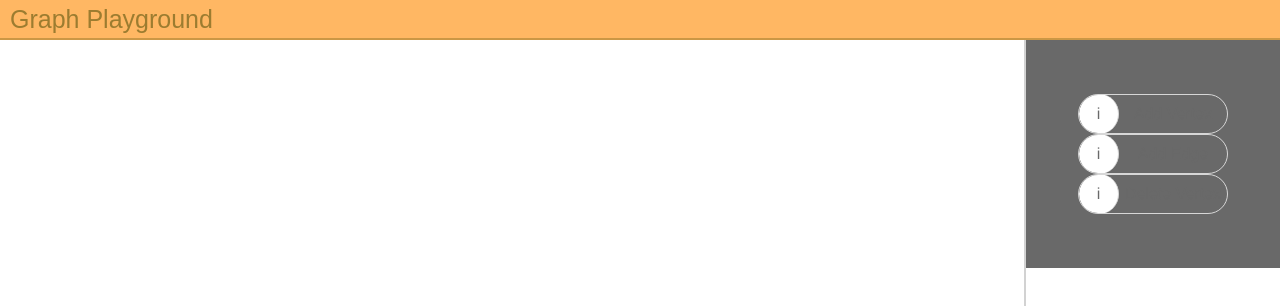
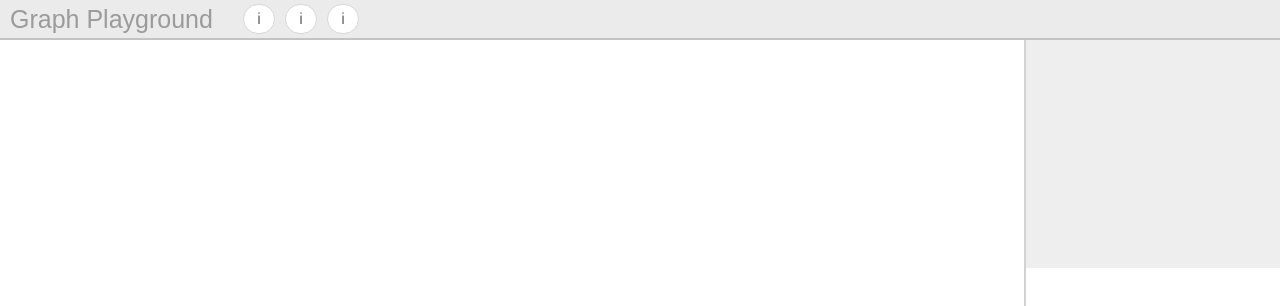
Before and after one commit to borisovdenis-kb/graph-playground, a Vue app: page / in a window 1280 px wide. Shown: the top 306 px of the page. Built offline with nearby package versions, Linux system fonts and the light colour scheme.

Commit message:
Refactor: Fixed styles, added logic for is-selected buttons attr

```diff
--- a/src/components/AppButton/AppButton.vue
+++ b/src/components/AppButton/AppButton.vue
@@ -1,10 +1,16 @@
 <template>
   <div class="app-button"
-       v-bind:class="{'app-button--clicked': isClicked,
+       v-bind:class="{'app-button--selected': isSelected,
                       'app-button--disabled': isDisabled}"
        v-on:click="onBtnClick()">
-    <div class="app-button__icon">i</div>
-    <div class="app-button__text">{{text}}</div>
+
+    <div class="app-button--long" v-if="text">
+      <div class="app-button__text" v-if="text">{{text}}</div>
+    </div>
+
+    <div class="app-button--circle" v-if="!text">
+      <div class="app-button__icon">i</div>
+    </div>
   </div>
 </template>
 
@@ -13,16 +19,13 @@
 
   export default {
     name: "AppButton",
-    props: ['text', 'isDisabled', 'onClick'],
+    props: ['text', 'isDisabled', 'isSelected', 'onClick'],
     data() {
-      return {
-        isClicked: false
-      }
+      return {}
     },
     methods: {
       onBtnClick () {
         this.$emit('click');
-        this.isClicked = !this.isClicked;
       }
     }
   }
--- a/src/components/AppButton/app-button.css
+++ b/src/components/AppButton/app-button.css
@@ -1,21 +1,20 @@
 .app-button {
   display: flex;
   align-items: center;
-  width: 150px;
-  height: 40px;
+  height: 30px;
   border: 1px solid #d7d7d7;
-  border-radius: 40px;
+  border-radius: 30px;
+  background-color: #ffffff;
   color: #696969;
   font-family: Helvetica;
   cursor: pointer;
-  overflow: hidden;
 }
 
 .app-button:hover {
   background-color: rgba(152, 202, 255, 0.35);
 }
 
-.app-button--clicked {
+.app-button--selected {
   border: 1px solid rgb(110, 145, 255);
   background-color: rgba(152, 202, 255, 0.35);
 }
@@ -26,21 +25,23 @@
   background-color: #ffffff;
 }
 
-.app-button__icon {
+.app-button--long {
+  width: 150px;
+  border: 1px solid #d7d7d7;
+}
+
+.app-button--circle {
   display: flex;
   justify-content: center;
   align-items: center;
-  flex-grow: 0;
-  width: 40px;
-  height: 40px;
-  background-color: #ffffff;
-  border-radius: 50%;
-  border-right: 1px solid #d7d7d7;
+  width: 30px;
+}
+
+.app-button__icon {
 }
 
 .app-button__text {
   display: flex;
-  flex-grow: 1;
   justify-content: center;
   align-items: center;
   height: 100%;
--- a/src/components/AppHeader/AppHeader.vue
+++ b/src/components/AppHeader/AppHeader.vue
@@ -1,14 +1,19 @@
 <template>
   <div class="app-header">
     <div class="app-header__logo">Graph Playground</div>
+    <div class="app-header__toolbar">
+      <app-header-toolbar></app-header-toolbar>
+    </div>
   </div>
 </template>
 
 <script>
   import './app-header.css';
+  import AppHeaderToolbar from "../AppHeaderToolbar/AppHeaderToolbar";
 
   export default {
-    name: "appHeader"
+    name: "appHeader",
+    components: {AppHeaderToolbar}
   }
 </script>
 
--- a/src/components/AppHeader/app-header.css
+++ b/src/components/AppHeader/app-header.css
@@ -2,8 +2,8 @@
   display: flex;
   width: 100%;
   height: 40px;
-  background: #ffb763;
-  border-bottom: 2px solid #cb9745;
+  background: #ebebeb;
+  border-bottom: 2px solid #c3c3c3;
 }
 
 .app-header__logo {
@@ -15,5 +15,5 @@
   padding-right: 10px;
   font-family: Arial;
   font-size: 25px;
-  color: #9c7c30;
+  color: #9b9b9b;
 }
--- /dev/null
+++ b/src/components/AppHeaderToolbar/AppHeaderToolbar.vue
@@ -0,0 +1,53 @@
+<template>
+  <div class="app-header-toolbar">
+    <div class="app-header-toolbar__button">
+      <app-button v-on:click="setCurrentAction(actions.ADD_VERTEX)"
+                  v-bind:is-selected="chekAction(actions.ADD_VERTEX)">
+      </app-button>
+    </div>
+
+    <div class="app-header-toolbar__button">
+      <app-button v-on:click="setCurrentAction(actions.ADD_EDGE)"
+                  v-bind:is-selected="chekAction(actions.ADD_EDGE)">
+      </app-button>
+    </div>
+
+    <div class="app-header-toolbar__button">
+      <app-button v-on:click="setCurrentAction(actions.DELETE_VERTEX)"
+                  v-bind:is-selected="chekAction(actions.DELETE_VERTEX)">
+      </app-button>
+    </div>
+  </div>
+</template>
+
+<script>
+  import './app-header-toolbar.css';
+  import AppButton from '../AppButton/AppButton';
+  import $store from '../../store/store';
+  import {SET_CURRENT_ACTION} from '../../store/mutations';
+  import actions from "../../core/actions";
+
+  export default {
+    name: "AppHeaderToolbar",
+    components: {AppButton},
+    data() {
+      return {
+        actions
+      }
+    },
+    methods: {
+      chekAction(action) {
+        return $store.state.currentAction === action;
+      },
+      setCurrentAction(action) {
+        this.$store.commit(SET_CURRENT_ACTION, {
+          action: action
+        });
+      }
+    }
+  }
+</script>
+
+<style scoped>
+
+</style>
--- /dev/null
+++ b/src/components/AppHeaderToolbar/app-header-toolbar.css
@@ -0,0 +1,16 @@
+.app-header-toolbar {
+  display: flex;
+  justify-content: center;
+  align-items: center;
+  height: 100%;
+  padding-left: 20px;
+  padding-right: 20px;
+}
+
+.app-header-toolbar__button {
+  margin-left: 10px;
+}
+
+.app-header-toolbar .app-header-toolbar__button:first-child {
+  margin-left: 0;
+}
--- a/src/components/AppSideBar/AppSideBar.vue
+++ b/src/components/AppSideBar/AppSideBar.vue
@@ -2,17 +2,6 @@
   <div class="app-side-bar">
     <div class="app-tool-bar__main-menu">
 
-      <app-button text="Add Vertex"
-                  v-on:click="setCurrentAction(actions.ADD_VERTEX)">
-      </app-button>
-
-      <app-button text="Add Edge"
-                  v-on:click="setCurrentAction(actions.ADD_EDGE)">
-      </app-button>
-
-      <app-button text="Delete Vertex"
-                  v-on:click="setCurrentAction(actions.DELETE_VERTEX)">
-      </app-button>
     </div>
   </div>
 </template>
@@ -22,12 +11,10 @@
   import {SET_CURRENT_ACTION} from '../../store/mutations';
   import actions from "../../core/actions";
   import AppHeader from "../AppHeader/AppHeader";
-  import AppButton from "../AppButton/AppButton";
 
   export default {
     name: "app-side-bar",
     components: {
-      AppButton,
       AppHeader
     },
     data() {
--- a/src/components/AppSideBar/app-side-bar.css
+++ b/src/components/AppSideBar/app-side-bar.css
@@ -13,5 +13,5 @@
   align-items: center;
   width: 100%;
   height: 30%;
-  background-color: dimgrey;
+  background-color: #eeeeee;
 }
--- a/src/store/store.js
+++ b/src/store/store.js
@@ -1,4 +1,3 @@
-import _ from 'lodash';
 import Vue from 'vue';
 import Vuex from 'vuex';
 import SVGGraph from '../core/SVGGraph';
```
